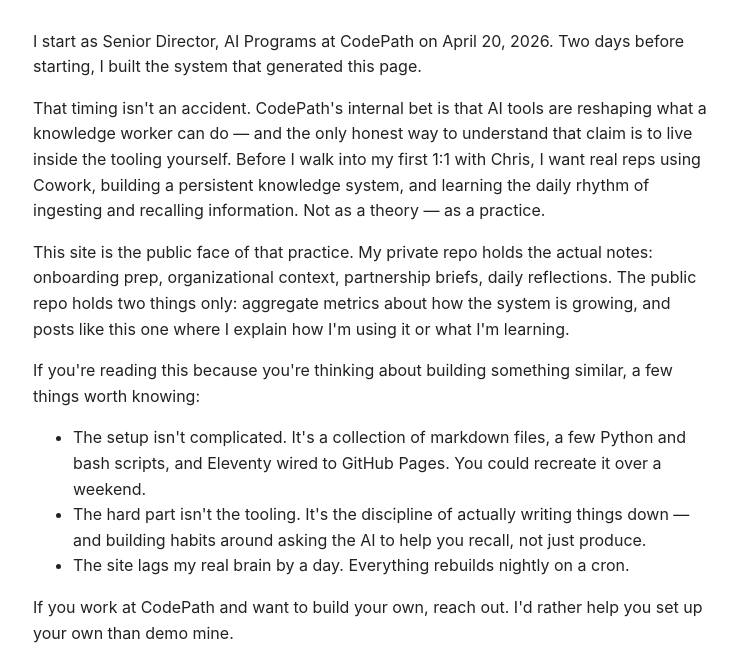
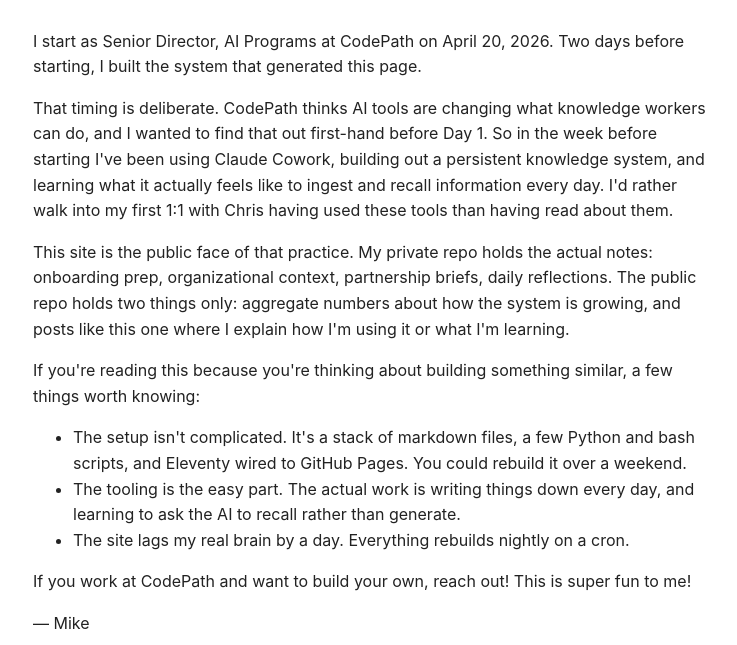
Before and after one commit to walesmd/codepath-second-brain-public, an Eleventy site: page src/posts/2026-04-18-why-this-exists.md in a window 1280 px wide. Shown: the part 177-822 px from the top of the page, without its empty margins (267-1004 px from the left). Built offline with nearby package versions, Linux system fonts and the light colour scheme; Eleventy itself is replaced by a stand-in of ours; files that its build step writes are made by us from their sources.

Commit message:
Humanizer pass on first post

```diff
--- a/src/posts/2026-04-18-why-this-exists.md
+++ b/src/posts/2026-04-18-why-this-exists.md
@@ -6,16 +6,16 @@ summary: A short intro to what this site is, who it's for, and what I'm trying t
 
 I start as Senior Director, AI Programs at CodePath on April 20, 2026. Two days before starting, I built the system that generated this page.
 
-That timing isn't an accident. CodePath's internal bet is that AI tools are reshaping what a knowledge worker can do — and the only honest way to understand that claim is to live inside the tooling yourself. Before I walk into my first 1:1 with Chris, I want real reps using Cowork, building a persistent knowledge system, and learning the daily rhythm of ingesting and recalling information. Not as a theory — as a practice.
+That timing is deliberate. CodePath thinks AI tools are changing what knowledge workers can do, and I wanted to find that out first-hand before Day 1. So in the week before starting I've been using Claude Cowork, building out a persistent knowledge system, and learning what it actually feels like to ingest and recall information every day. I'd rather walk into my first 1:1 with Chris having used these tools than having read about them.
 
-This site is the public face of that practice. My private repo holds the actual notes: onboarding prep, organizational context, partnership briefs, daily reflections. The public repo holds two things only: aggregate metrics about how the system is growing, and posts like this one where I explain how I'm using it or what I'm learning.
+This site is the public face of that practice. My private repo holds the actual notes: onboarding prep, organizational context, partnership briefs, daily reflections. The public repo holds two things only: aggregate numbers about how the system is growing, and posts like this one where I explain how I'm using it or what I'm learning.
 
 If you're reading this because you're thinking about building something similar, a few things worth knowing:
 
-- The setup isn't complicated. It's a collection of markdown files, a few Python and bash scripts, and Eleventy wired to GitHub Pages. You could recreate it over a weekend.
-- The hard part isn't the tooling. It's the discipline of actually writing things down — and building habits around asking the AI to help you recall, not just produce.
+- The setup isn't complicated. It's a stack of markdown files, a few Python and bash scripts, and Eleventy wired to GitHub Pages. You could rebuild it over a weekend.
+- The tooling is the easy part. The actual work is writing things down every day, and learning to ask the AI to recall rather than generate.
 - The site lags my real brain by a day. Everything rebuilds nightly on a cron.
 
-If you work at CodePath and want to build your own, reach out. I'd rather help you set up your own than demo mine.
+If you work at CodePath and want to build your own, reach out! This is super fun to me!
 
 — Mike
```
Also changed, not shown: docs/posts/2026-04-18-why-this-exists/index.html (+5 -5 lines).
